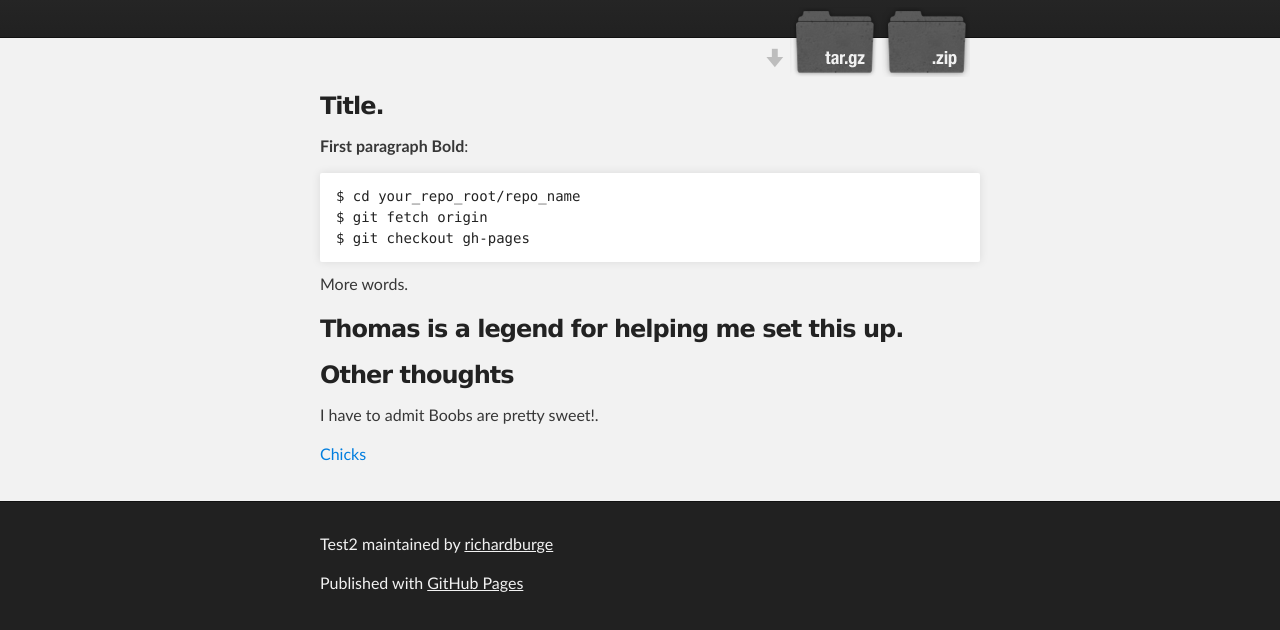
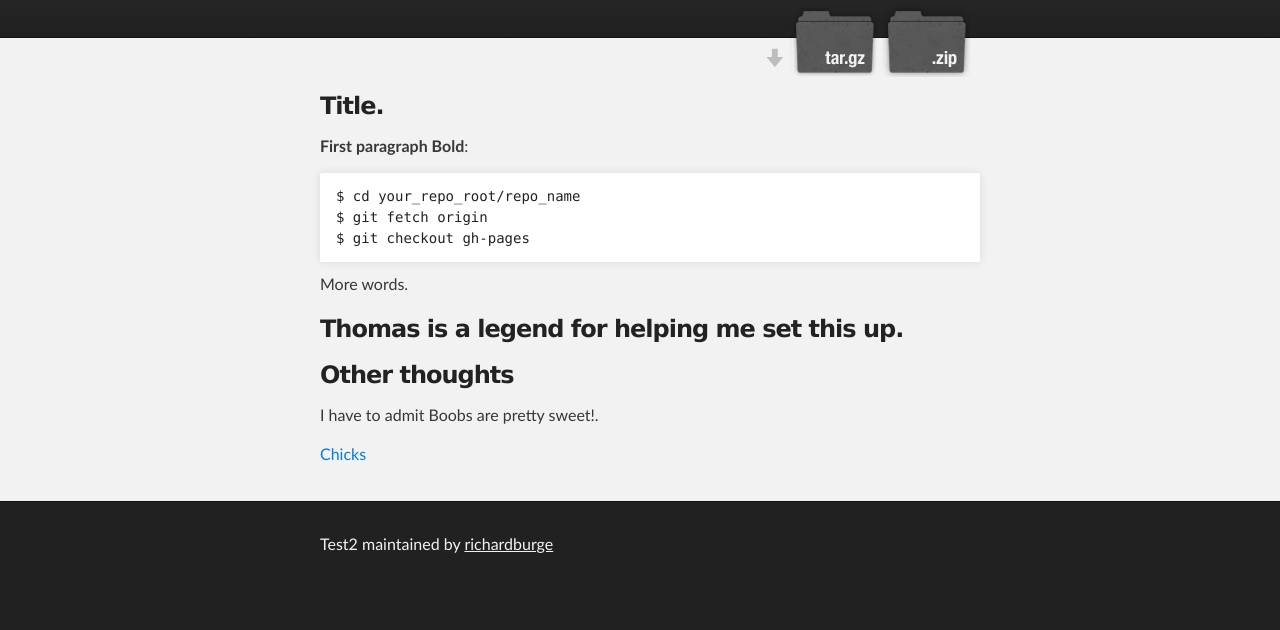
Before and after one commit to richardburge/test2, a plain HTML site: page index.html in a window 1280 px wide. Shown: the part 172-802 px from the top of the page. Drawn offline with Linux system fonts and the light colour scheme.

Commit message:
Update index.html

```diff
--- a/index.html
+++ b/index.html
@@ -59,7 +59,7 @@ $ git checkout gh-pages
     <div id="footer_wrap" class="outer">
       <footer class="inner">
         <p class="copyright">Test2 maintained by <a href="https://github.com/richardburge">richardburge</a></p>
-        <p>Published with <a href="http://pages.github.com">GitHub Pages</a></p>
+
       </footer>
     </div>
 
```
